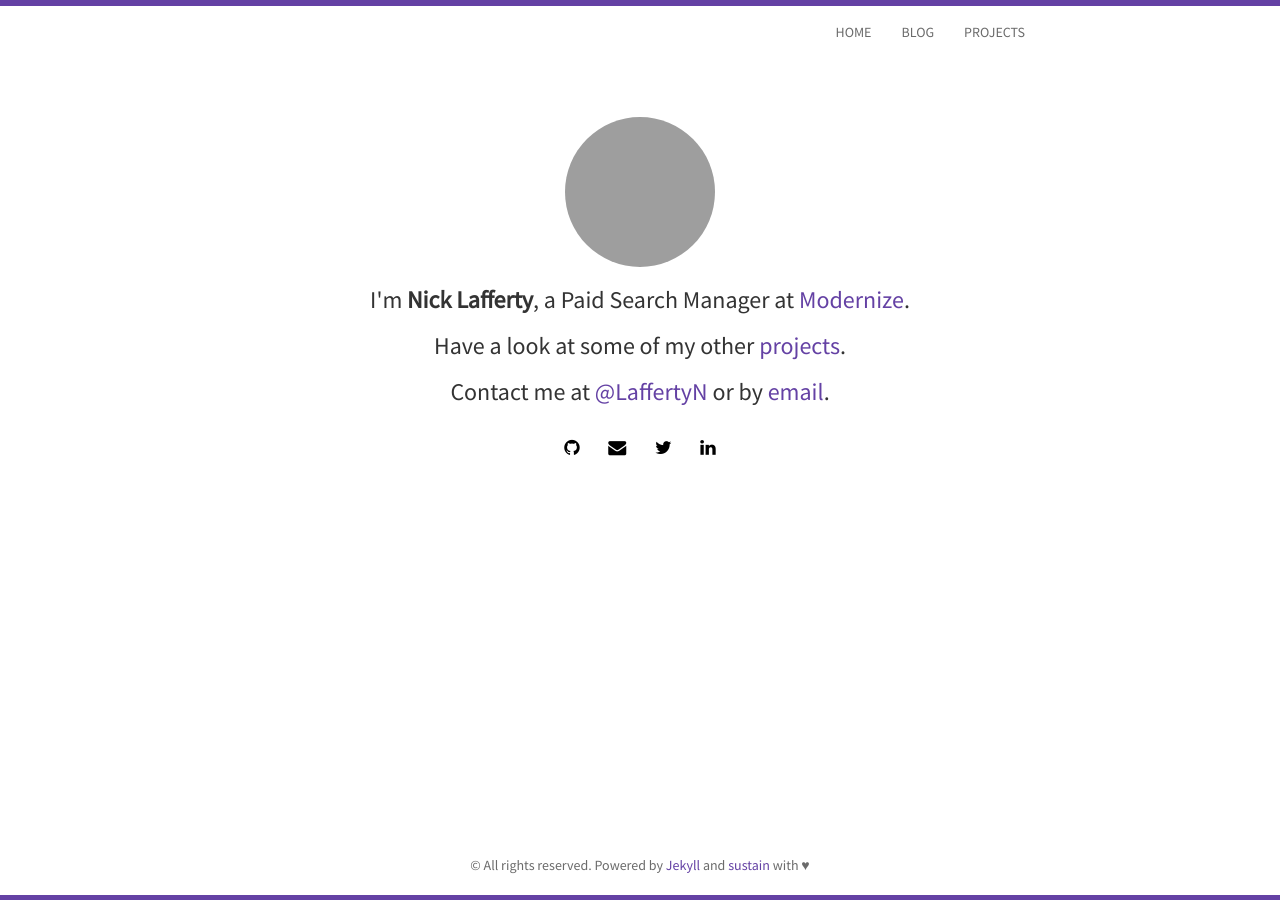
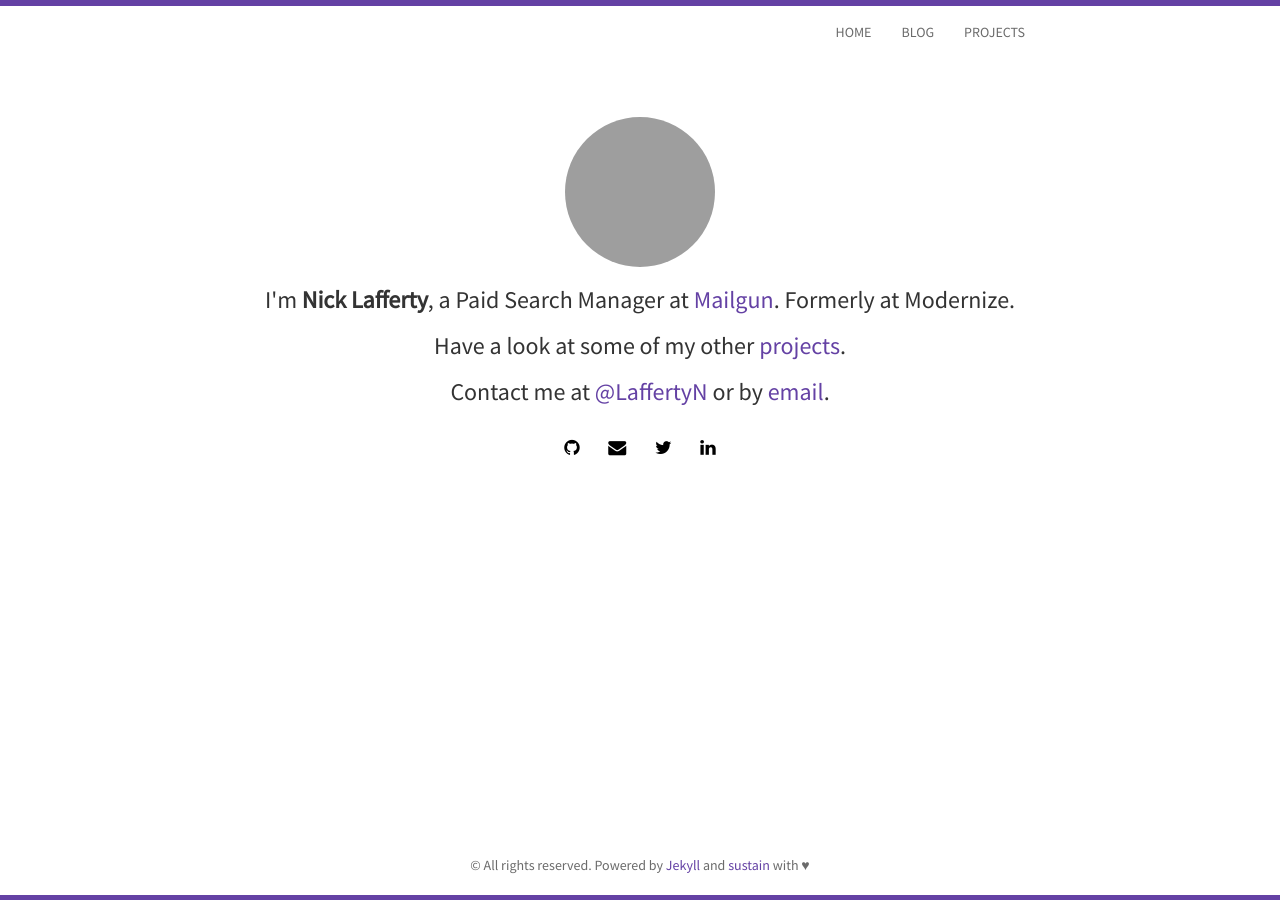
Before and after one commit to NLaff/Lafferty.co, a Jekyll site: the page built from index.html, in a window 1280 px wide. Built offline with Jekyll 4.4.1, drawn with Linux system fonts in a browser that asks for light colours; nearby versions of some CDN libraries; the list of posts is cut into pages by our own code; grey boxes are pictures that could not be loaded.

Commit message:
Updating job section

```diff
--- a/index.html
+++ b/index.html
@@ -7,7 +7,7 @@ layout: home
 	  <div class="avatar">
 		<img class="img-circle" src="{{ site.baseurl }}assets/img/{{ site.avatar }}" alt="Profile image" width="150" height="150">
 	  </div>
-	  <h3>I'm <strong>{{ site.author }}</strong>, a Paid Search Manager at <a href="https://Modernize.com">Modernize</a>.</h3>
+	  <h3>I'm <strong>{{ site.author }}</strong>, a Paid Search Manager at <a href="https://Mailgun.com">Mailgun</a>. Formerly at Modernize.</h3>
 	  <h3>Have a look at some of my other <a href="{{ site.baseurl }}projects.html"> projects</a>.</h3>
 	  <h3>Contact me at <a href="http://twitter.com/{{ site.twitter }}">@{{ site.twitter }}</a> or by <a href="mailto:{{ site.email }}">email</a>.</h3>
 	  {% include social.html %}
```
